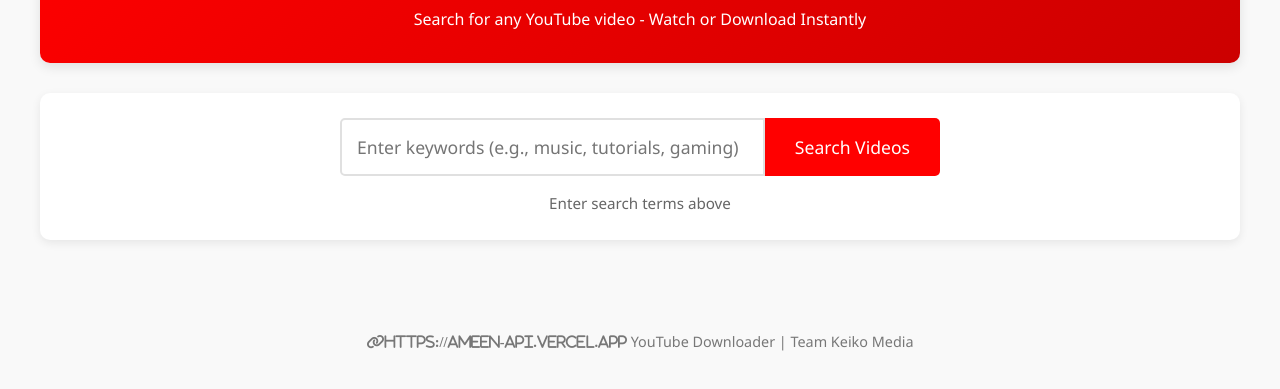
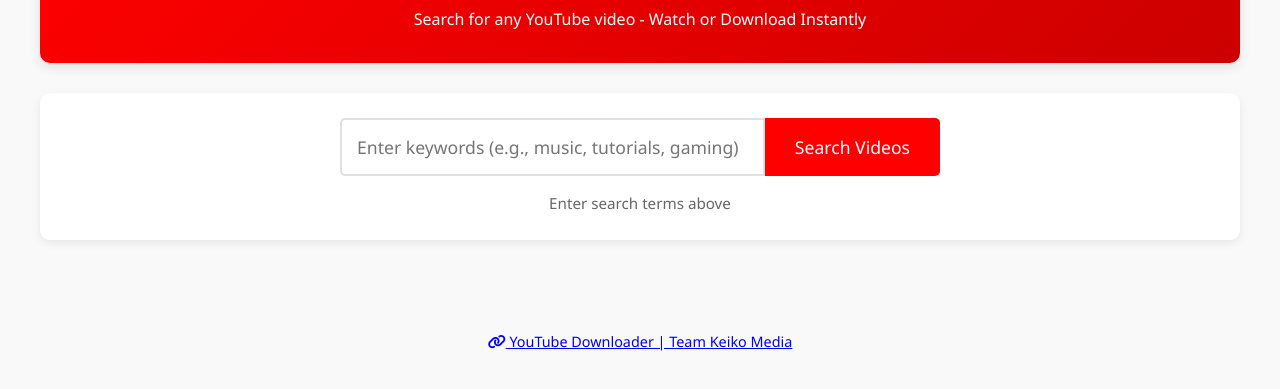
Before and after one commit to RAJAS007/youtube-search-app, a website: page index.html in a window 1280 px wide. Shown: the part 117-506 px from the top of the page. Drawn offline with Linux system fonts and the light colour scheme.

Commit message:
Update index.html

```diff
--- a/index.html
+++ b/index.html
@@ -111,7 +111,7 @@
             </div>
 
         <div class="footer">
-            <p><i class="fas fa-link">https://ameen-api.vercel.app</i> YouTube Downloader | Team Keiko Media</p>
+        <a href="https://ameen-api.vercel.app">    <p><i class="fas fa-link"></i> YouTube Downloader | Team Keiko Media</p> </a>
         </div>
     </div>
 
```
